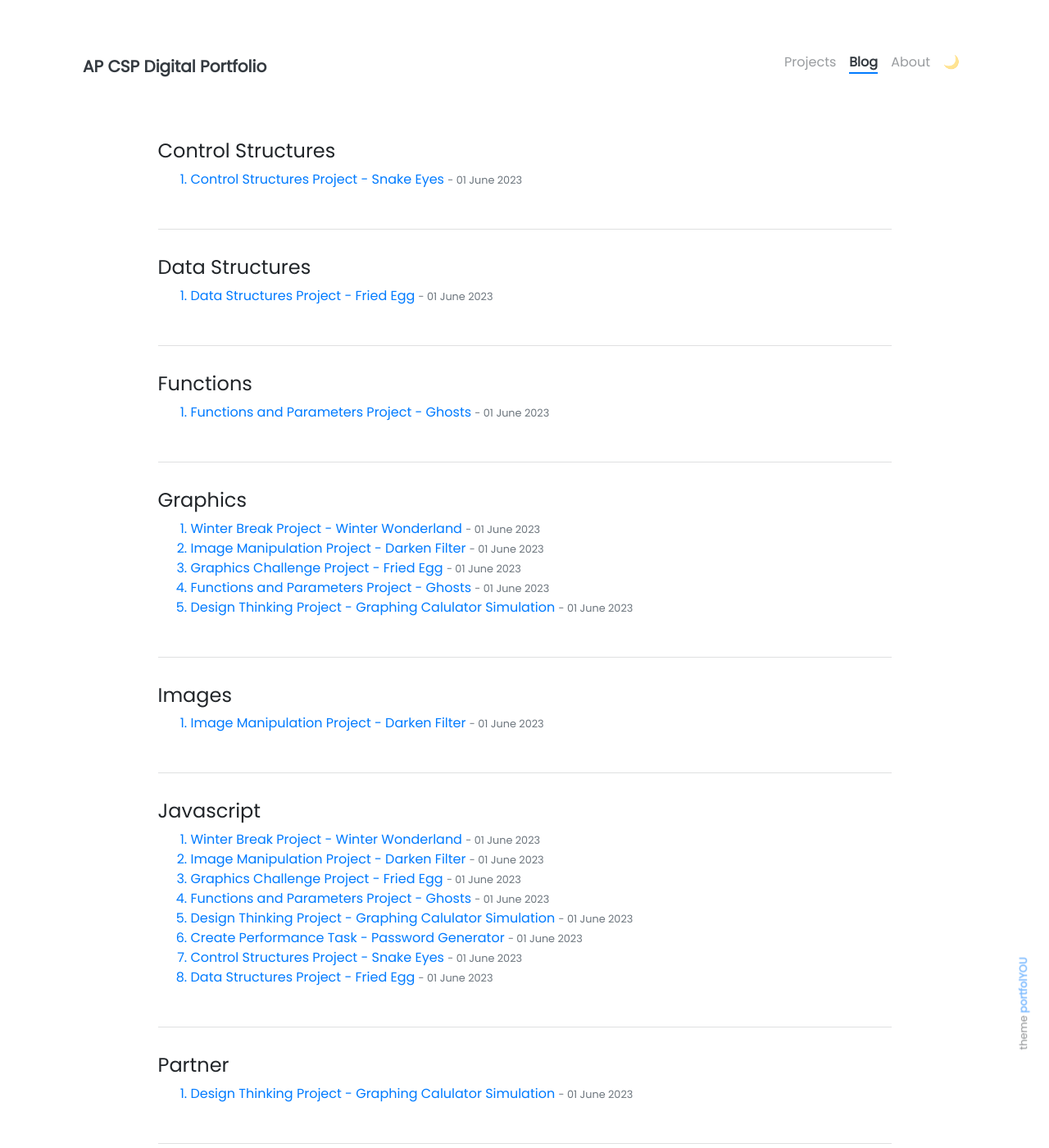
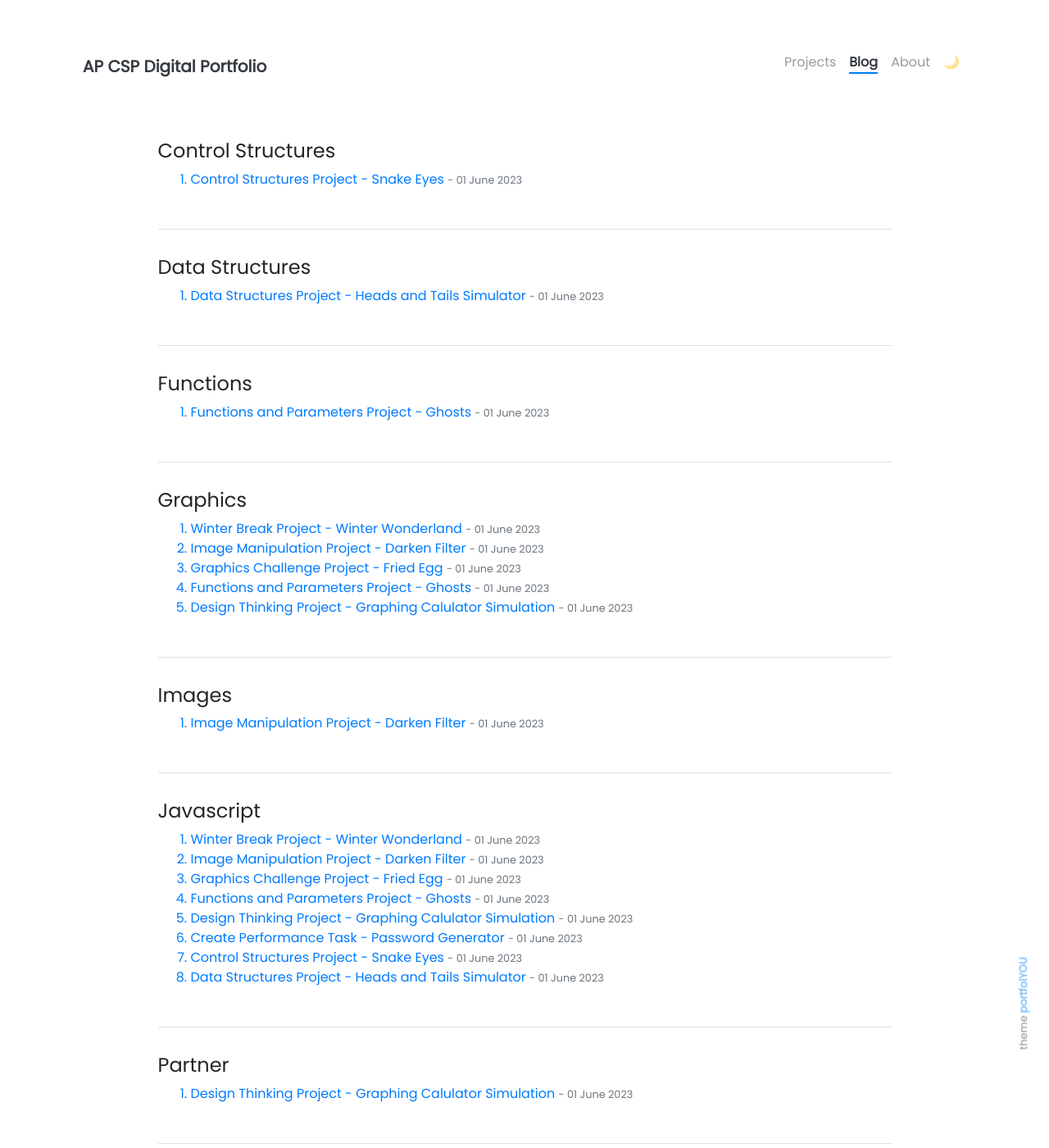
Before and after one commit to shirtandon/shirtandon.github.io, a Jekyll site: the page built from pages/tags.html, in a window 1280 px wide and 1400 px high. Shown: the whole window at 82% size. Built offline with Jekyll 4.4.1, drawn with Linux system fonts in a browser that asks for light colours; nearby versions of some CDN libraries; some of the changed text lies outside the part shown.

Commit message:
Update data structures project and mute videos

```diff
--- a/_posts/2023-06-01-basic-data-structures.md
+++ b/_posts/2023-06-01-basic-data-structures.md
@@ -1,5 +1,5 @@
 ---
-title: Data Structures Project - Fried Egg
+title: Data Structures Project - Heads and Tails Simulator
 tags: [Projects, Javascript, Data Structures]
 style: fill
 color:
```
Also changed, not shown: 7 other files.
